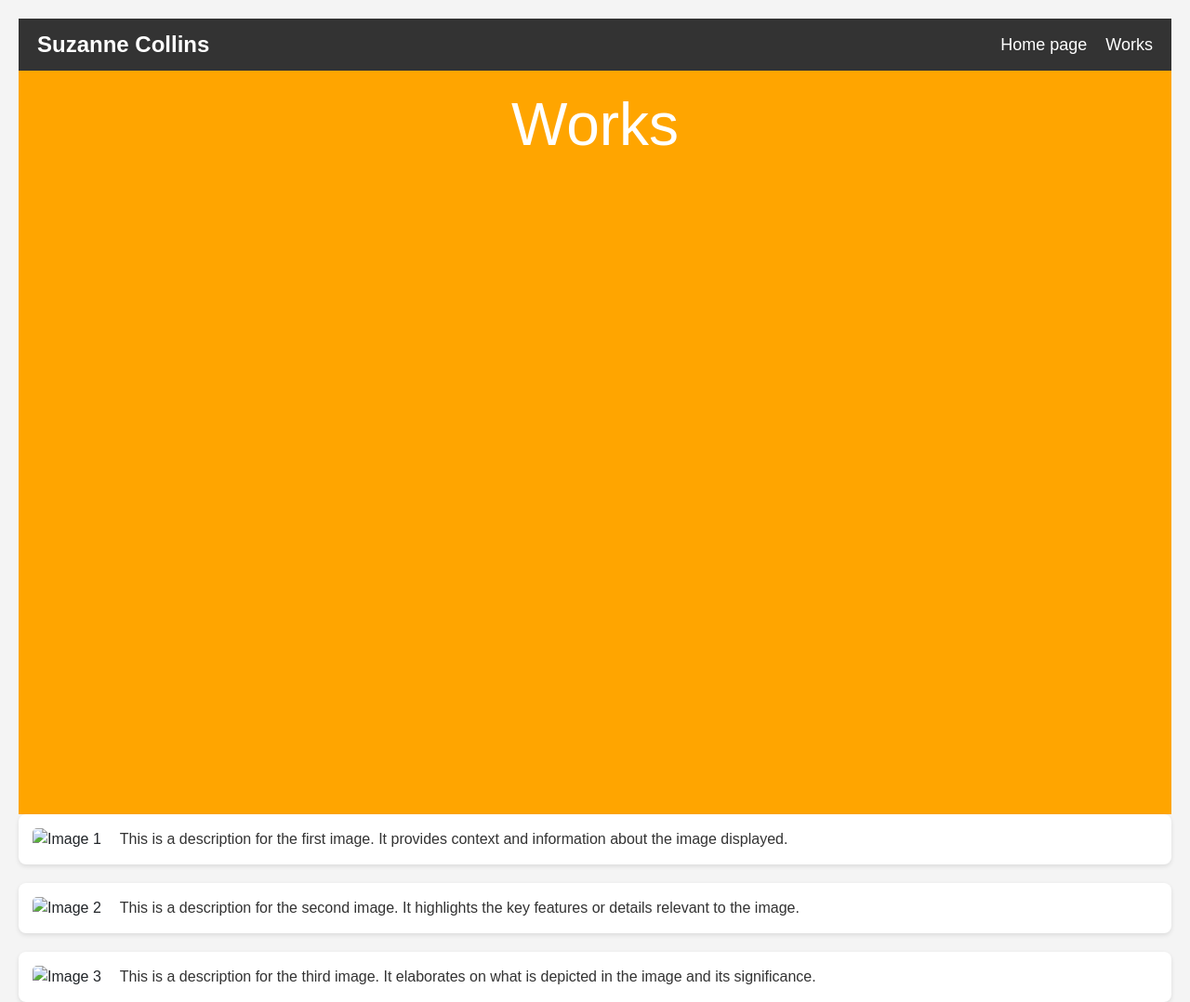
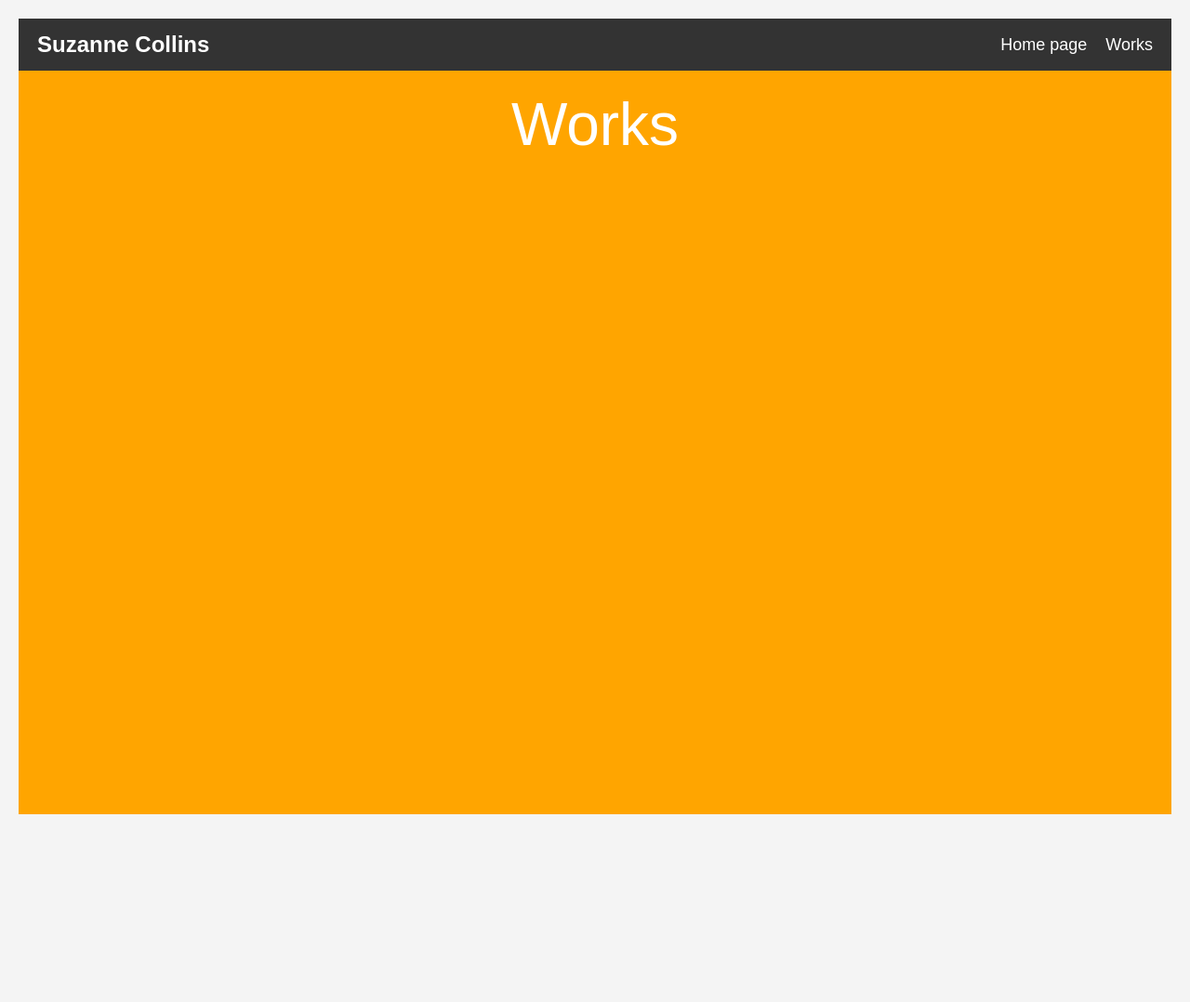
Before and after one commit to keeks777/dsn1713-final, a website: page third-page copy.html in a window 1280 px wide. Shown: the whole page at 93% size. After the commit the page ends 876 px from the top, so only its background shows below. Drawn offline with Linux system fonts and the light colour scheme.

Commit message:
updated works

```diff
--- a/third-page copy.html
+++ b/third-page copy.html
@@ -136,23 +136,7 @@ body {
             color: #333; /* Dark text color */
         }
     </style>
-</head>
-<body>
-    <div class="image-list">
-        <div class="image-item">
-            <img src="images/image1.jpg" alt="Image 1">
-            <p>This is a description for the first image. It provides context and information about the image displayed.</p>
-        </div>
-        <div class="image-item">
-            <img src="images/image2.jpg" alt="Image 2">
-            <p>This is a description for the second image. It highlights the key features or details relevant to the image.</p>
-        </div>
-        <div class="image-item">
-            <img src="images/image3.jpg" alt="Image 3">
-            <p>This is a description for the third image. It elaborates on what is depicted in the image and its significance.</p>
-        </div>
-    </div>
-</body>
+
 </html>
 
   </html>
```
